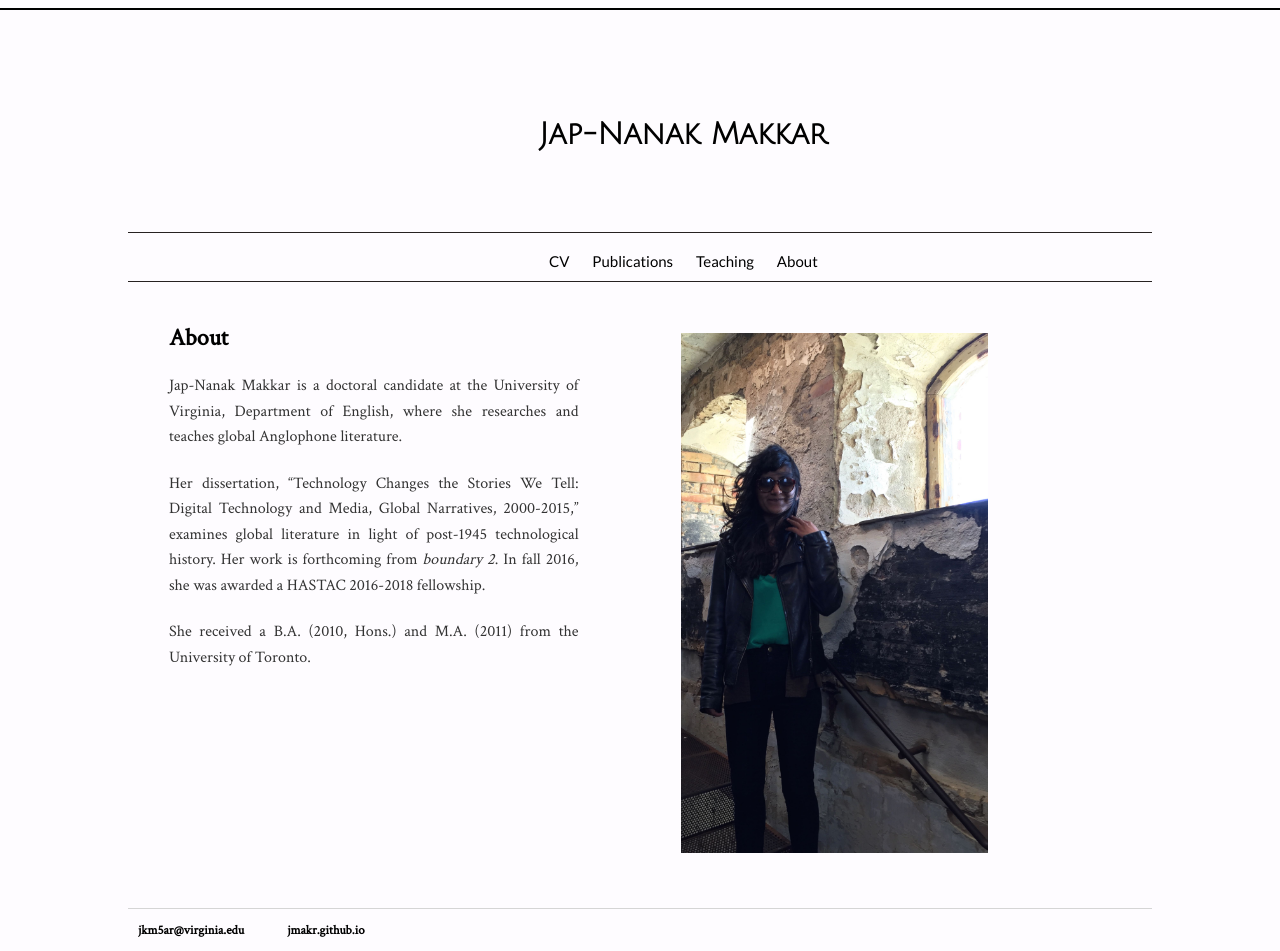
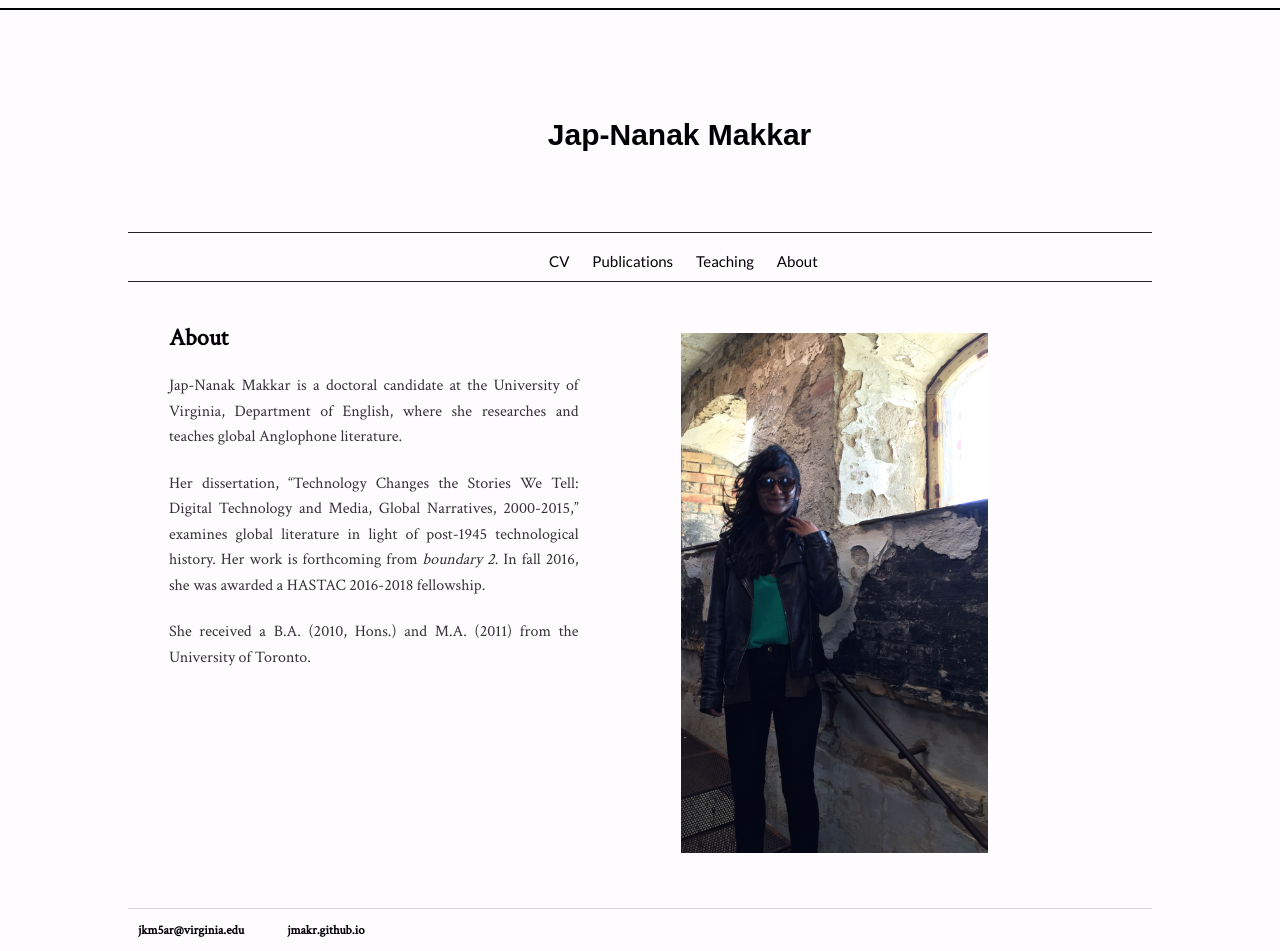
Before and after one commit to jmakr/jmakr.github.io, a Jekyll site: the page built from index.html, in a window 1280 px wide. Built offline with Jekyll 4.4.1, drawn with Linux system fonts in a browser that asks for light colours.

Commit message:
Update default.html

```diff
--- a/_layouts/default.html
+++ b/_layouts/default.html
@@ -7,7 +7,7 @@
 		<head>
 
 
-			<link href="https://fonts.googleapis.com/css?family=Julius+Sans+One" rel="stylesheet">
+			<link href="https://fonts.googleapis.com/css?family=Oswald:400,700" rel="stylesheet">
 			<link href='https://fonts.googleapis.com/css?family=Lato:400,400italic,700,300italic,300' rel='stylesheet' type='text/css'>
 			<link href="https://fonts.googleapis.com/css?family=Vollkorn" rel="stylesheet">
 			<link href="https://fonts.googleapis.com/css?family=Crimson+Text" rel="stylesheet">
```
